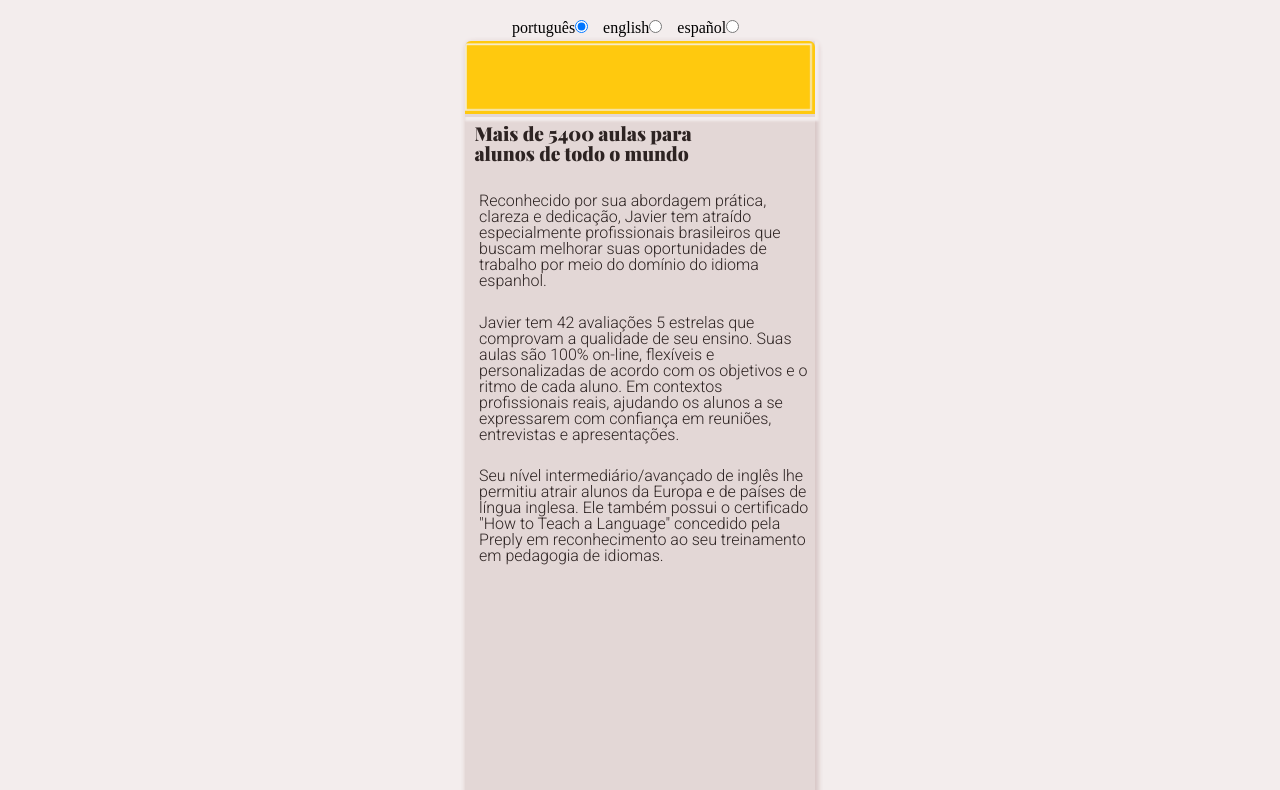
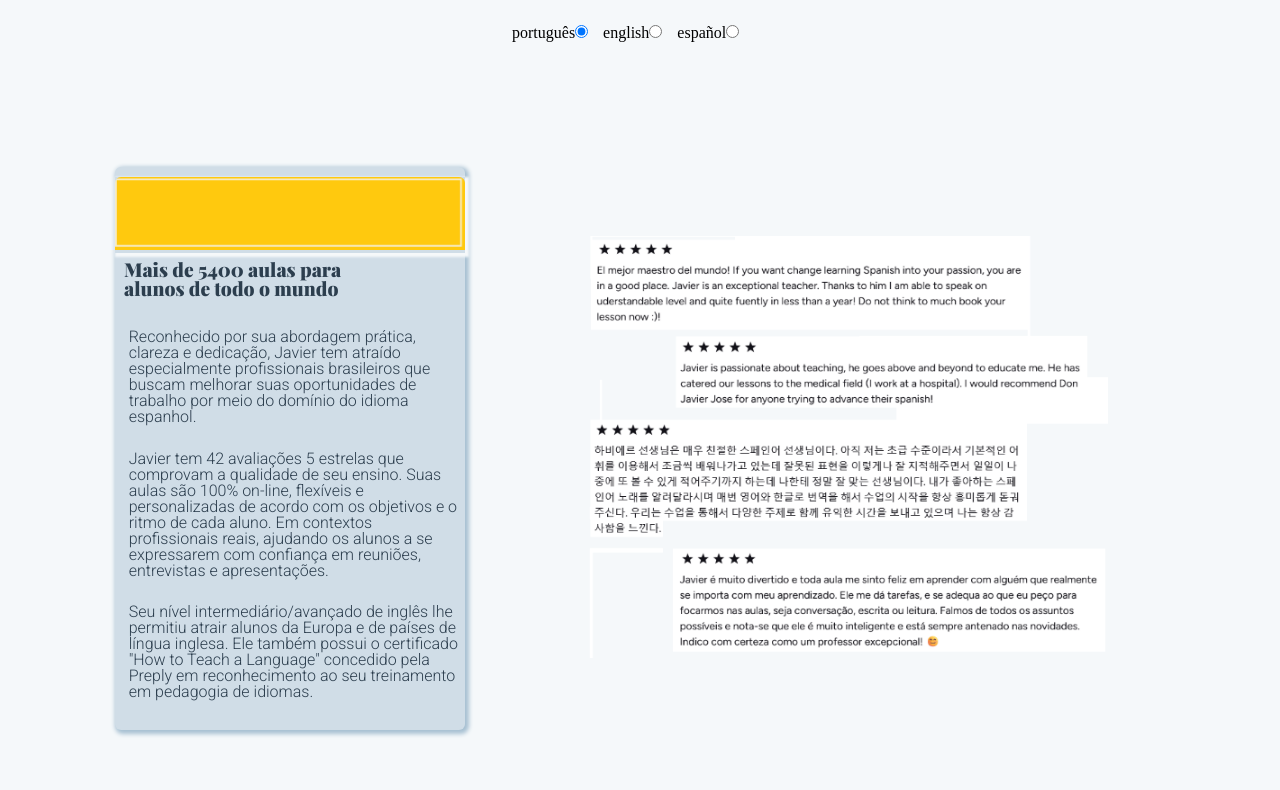
Before and after one commit to javierdiaz-teaches-you-spanish/homepage, a website built with webpack: page dist/index.html in a window 1280 px wide. Shown: the part 461-1251 px from the top of the page. Built offline with nearby package versions, Linux system fonts and the light colour scheme; a web font is replaced by a local one.

Commit message:
change palette colors

```diff
--- a/package.json
+++ b/package.json
@@ -9,7 +9,8 @@
     "lint": "eslint .",
     "watch": "webpack --watch",
     "start": "webpack serve --open",
-    "build": "webpack"
+    "build": "webpack",
+    "deploy": "git subtree push --prefix dist origin gh-pages"
   },
   "repository": {
     "type": "git",
--- a/src/components/homepage.js
+++ b/src/components/homepage.js
@@ -1,6 +1,8 @@
 import imageSmall from "../assets/img/small-img.jpg";
 import imageMedium from "../assets/img/medium-img.jpg";
 import imageLarge from "../assets/img/large-img.jpg";
+import imgReviewsLarge from "../assets/img/img-rev-large.png";
+import imgReviewsSmall from "../assets/img/img-rev-small.png";
 import photoFooter from "../assets/img/footer-img.png";
 import changeTheme from "../assets/img/theme-light-dark.png";
 import emailIcon from "../assets/img/email-outline.png";
@@ -228,6 +230,20 @@ function homepage() {
     });
   }
 
+  const photoReviews = document.createElement("picture");
+  const sourceLargeAndMedium = document.createElement("source");
+  const photoReviewsImg = document.createElement("img");
+  const myLargeRevImg = new Image();
+  myLargeRevImg.src = imgReviewsLarge;
+  sourceLargeAndMedium.setAttribute("srcset", myLargeRevImg.src);
+  sourceLargeAndMedium.setAttribute("media", "(min-width: 621px)");
+  const mySmallRevImg = new Image();
+  mySmallRevImg.src = imgReviewsSmall;
+  photoReviewsImg.setAttribute("src", mySmallRevImg.src);
+  photoReviewsImg.setAttribute("alt", "reviews");
+  photoReviewsImg.classList.add("photoImgReviews");
+
+
   // FOOTER
   const footer = document.createElement("footer");
   const contactMe = document.createElement("section");
@@ -301,7 +317,9 @@ function homepage() {
 
   main.appendChild(selectLanguage);
   main.appendChild(content);
-
+  content.appendChild(photoReviews);
+  photoReviews.appendChild(sourceLargeAndMedium);
+  photoReviews.appendChild(photoReviewsImg);
 
   footer.appendChild(contactMe);
   footer.appendChild(imgFooter);
--- a/src/styles/style-large.css
+++ b/src/styles/style-large.css
@@ -1,6 +1,12 @@
 @media screen and (min-width: 981px) {
   .photoImg {
     width: 100%;
+    object-fit: cover;
+  }
+
+  .photoImgReviews {
+    width: 90%;
+    height: 90%;
     object-fit: cover;
   }
 
@@ -37,7 +43,7 @@
     height: 90%;
     display: grid;
     grid-template-columns: 1fr;
-    grid-template-rows: 15px 1fr;
+    grid-template-rows: 25px 1fr;
   }
 
   .content {
@@ -69,8 +75,11 @@
   article {
     --defining-width: calc(0.82 * (100vw / 3));
     width: var(--defining-width);
-    height: calc(var(--defining-width) * 2.3);
-    border-radius: 6px;
+   /*  height: calc(var(--defining-width) * 2.1); */
+   height: fit-content;
+   border-radius: 6px;
+   padding-top: 10px;
+   padding-bottom: 30px;
   }
 
   .projectImg {
--- a/src/styles/style-medium.css
+++ b/src/styles/style-medium.css
@@ -6,6 +6,12 @@
 
   .textInPhoto {
     font-size: 4.5rem;
+  }
+
+  .photoImgReviews {
+    width: 90%;
+    height: 90%;
+    object-fit: cover;
   }
 
   .themeButton {
@@ -49,8 +55,10 @@
   article {
     --defining-width: calc(0.75 * (100vw / 2));
     width: var(--defining-width);
-    height: calc(var(--defining-width) * 2.1);
+    height: fit-content;
+   /*  height: calc(var(--defining-width) * 2.1); */
     border-radius: 6px;
+    padding-bottom: 30px;
   }
 
   .projectImg {
--- a/src/styles/style.css
+++ b/src/styles/style.css
@@ -31,6 +31,12 @@ p {
   object-fit: cover;
 }
 
+.photoImgReviews {
+  width: 100%;
+  height: 100%;
+  object-fit: cover;
+}
+
 .iconImg {
   height: 30px;
   width: auto;
@@ -45,27 +51,27 @@ p {
 
 /* define background colors - starts*/
 .light {
-  --color-bg-first: #f3eded;
-  --color-bg-header: #d9c9c8;
+  --color-bg-first: #f5f8fa;
+  --color-bg-header: #a7c0d2;
   --color-bg-section: white;
-  --color-bg-article: #e3d7d6;
-  --color-article-shadow: #d9c9c8;
-  --color-bg-second: #d9c9c8;
-  --color-base-text-title: #2d2322;
-  --color-base-text: #584644;
-  --color-base-text-article: #2d2322;
+  --color-bg-article: #d0dde7;
+  --color-article-shadow: #a7c0d2;
+  --color-bg-second: #a7c0d2;
+  --color-base-text-title: #2c3e4e;
+  --color-base-text: #31485b;
+  --color-base-text-article: #2c3e4e;
 }
 
 .dark {
-  --color-bg-first: #aa8c89;
-  --color-bg-header: #aa8c89;
-  --color-bg-section: #aa8c89;
-  --color-bg-article: #93726f;
-  --color-article-shadow: #c2a9a7;
-  --color-bg-second: #aa8c89;
-  --color-base-text-title: #f3eded;
-  --color-base-text: #f3eded;
-  --color-base-text-article: #f3eded;
+  --color-bg-first: #37556d;
+  --color-bg-header: #37556d;
+  --color-bg-section: #37556d;
+  --color-bg-article: #31485b;
+  --color-article-shadow: #436986;
+  --color-bg-second: #37556d;
+  --color-base-text-title: #eaeff4;
+  --color-base-text: #eaeff4;
+  --color-base-text-article: #eaeff4;
 }
 
 .bgDivFirst {
@@ -175,9 +181,11 @@ fieldset {
 article {
   --defining-width: calc(0.7 * 100vw);
   width: var(--defining-width);
-  height: calc(var(--defining-width) * 2.6);
+ /*  height: calc(var(--defining-width) * 2.6); */
+  height: fit-content;
   border-radius: 6px;
   box-shadow: var(--color-article-shadow) 2px 2px 4px 2px;
+  padding-bottom: 30px;
 }
 
 article {
```
Also changed, not shown: dist/349abd88228f816a8a7c.png (added), dist/74d19083871061e4a0fa.png (added), dist/main.bundle.js, src/assets/img/img-rev-large.png (added), src/assets/img/img-rev-small.png (added).
